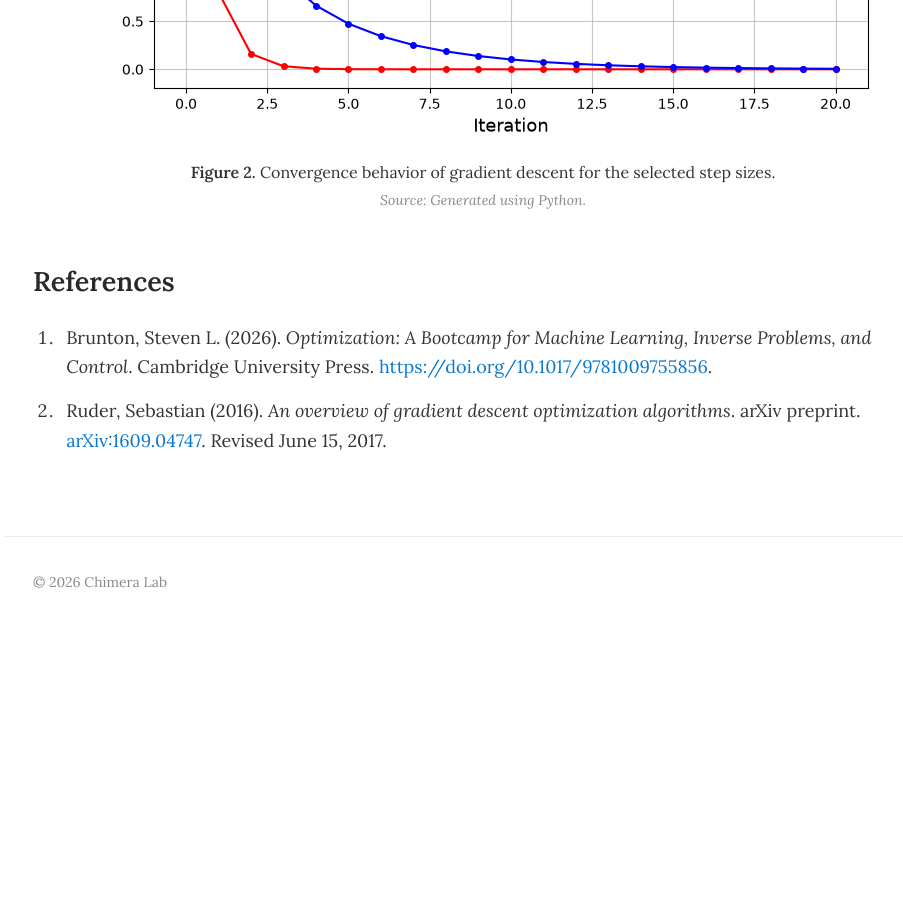
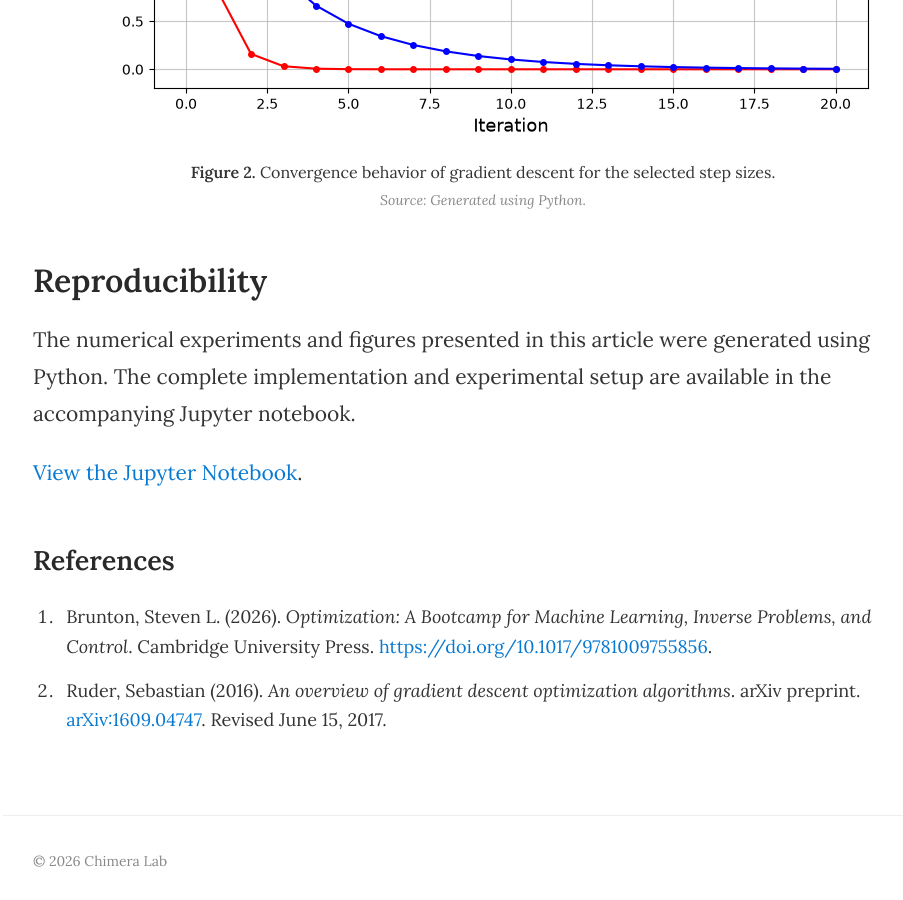
Before and after one commit to chimeralab314/chimeralab314.github.io, a Jekyll site: the page built from _posts/2026-10-30-mathjax-test.md, in a window 1280 px wide and 900 px high, scrolled down 3492 px. Shown: the whole window, without its empty margins (137-1040 px from the left). Built offline with Jekyll 4.4.1, drawn with Linux system fonts in a browser that asks for light colours; a script that is not in the unit is left out; before the commit the page ends 4150 px from its top, so only the background shows below that.

Commit message:
Add reproducibility section with Jupyter link
Added a section on reproducibility with a link to the Jupyter notebook.

```diff
--- a/_posts/2026-10-30-mathjax-test.md
+++ b/_posts/2026-10-30-mathjax-test.md
@@ -89,3 +89,11 @@ The following figure shows another perspective on the convergence behavior. The
    caption="Convergence behavior of gradient descent for the selected step sizes."
    source="Generated using Python."
 %}
+
+## Reproducibility
+
+The numerical experiments and figures presented in this article
+were generated using Python. The complete implementation and
+experimental setup are available in the accompanying Jupyter notebook.
+
+[View the Jupyter Notebook](https://github.com/wap314/Gradient-Descent-Experiment/blob/main/GD_experiment.ipynb).
```
